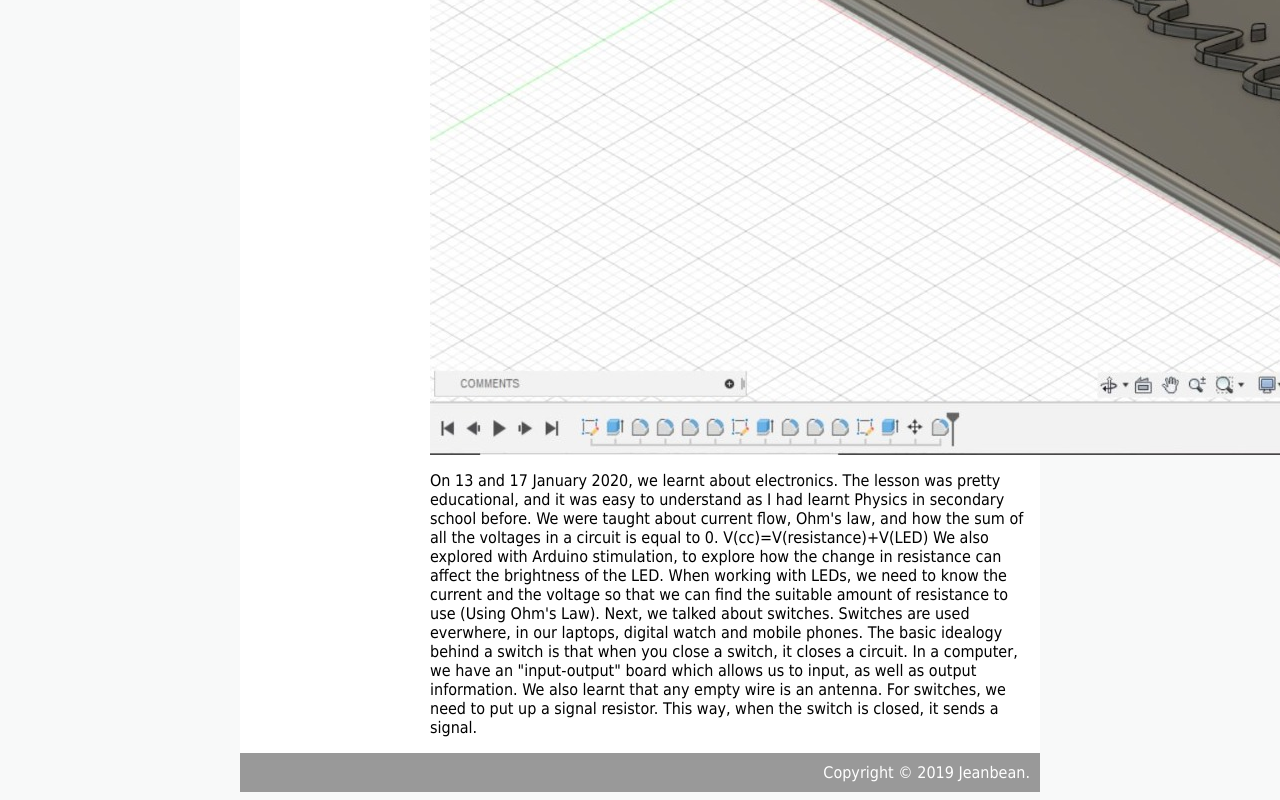
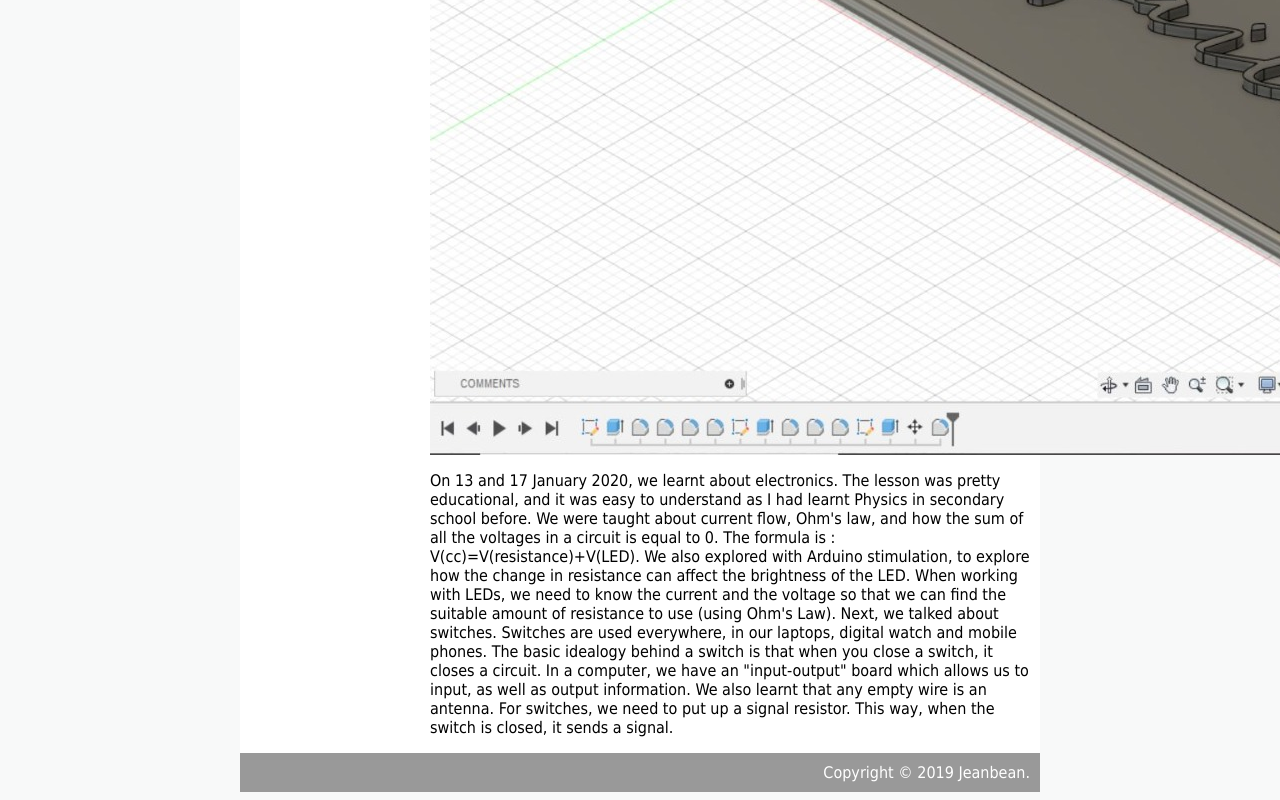
Before and after one commit to kjeanineeee/jeanine-web, a plain HTML site: page cad.html in a window 1280 px wide. Shown: the part 641-1441 px from the top of the page. Drawn offline with Linux system fonts and the light colour scheme.

Commit message:
Update cad.html

```diff
--- a/cad.html
+++ b/cad.html
@@ -26,9 +26,9 @@
 						<h2> Fusion360 3D Printing stuff</h2>
 							<p> On 18 November, we were given an assignment to self learn on how to design a 3D object on Fusion360, so that we could save it as a STL file and 3D print it on the Ultimaker 2+ machine in school.  </p>
 						<p class="photo"> <img src="Faith.jpeg" /></p>
-								<p> On 13 and 17 January 2020, we learnt about electronics. The lesson was pretty educational, and it was easy to understand as I had learnt Physics in secondary school before. We were taught about current flow, Ohm's law, and how the sum of all the voltages in a circuit is equal to 0. V(cc)=V(resistance)+V(LED)
-						We also explored with Arduino stimulation, to explore how the change in resistance can affect the brightness of the LED. When working with LEDs, we need to know the current and the voltage so that we can find the suitable amount of resistance to use (Using Ohm's Law).
-									Next, we talked about switches. Switches are used everwhere, in our laptops, digital watch and mobile phones. The basic idealogy behind a switch is that when you close a switch, it closes a circuit. In a computer, we have an "input-output" board which allows us to input, as well as output information. We also learnt that any empty wire is an antenna. For switches, we need to put up a signal resistor. This way, when the switch is closed, it sends a signal.
+								<p> On 13 and 17 January 2020, we learnt about electronics. The lesson was pretty educational, and it was easy to understand as I had learnt Physics in secondary school before. We were taught about current flow, Ohm's law, and how the sum of all the voltages in a circuit is equal to 0. The formula is : V(cc)=V(resistance)+V(LED).
+						We also explored with Arduino stimulation, to explore how the change in resistance can affect the brightness of the LED. When working with LEDs, we need to know the current and the voltage so that we can find the suitable amount of resistance to use (using Ohm's Law).
+									Next, we talked about switches. Switches are used everywhere, in our laptops, digital watch and mobile phones. The basic idealogy behind a switch is that when you close a switch, it closes a circuit. In a computer, we have an "input-output" board which allows us to input, as well as output information. We also learnt that any empty wire is an antenna. For switches, we need to put up a signal resistor. This way, when the switch is closed, it sends a signal.
 						</p>
 						<p> </p>
 							<p> </p>
```
